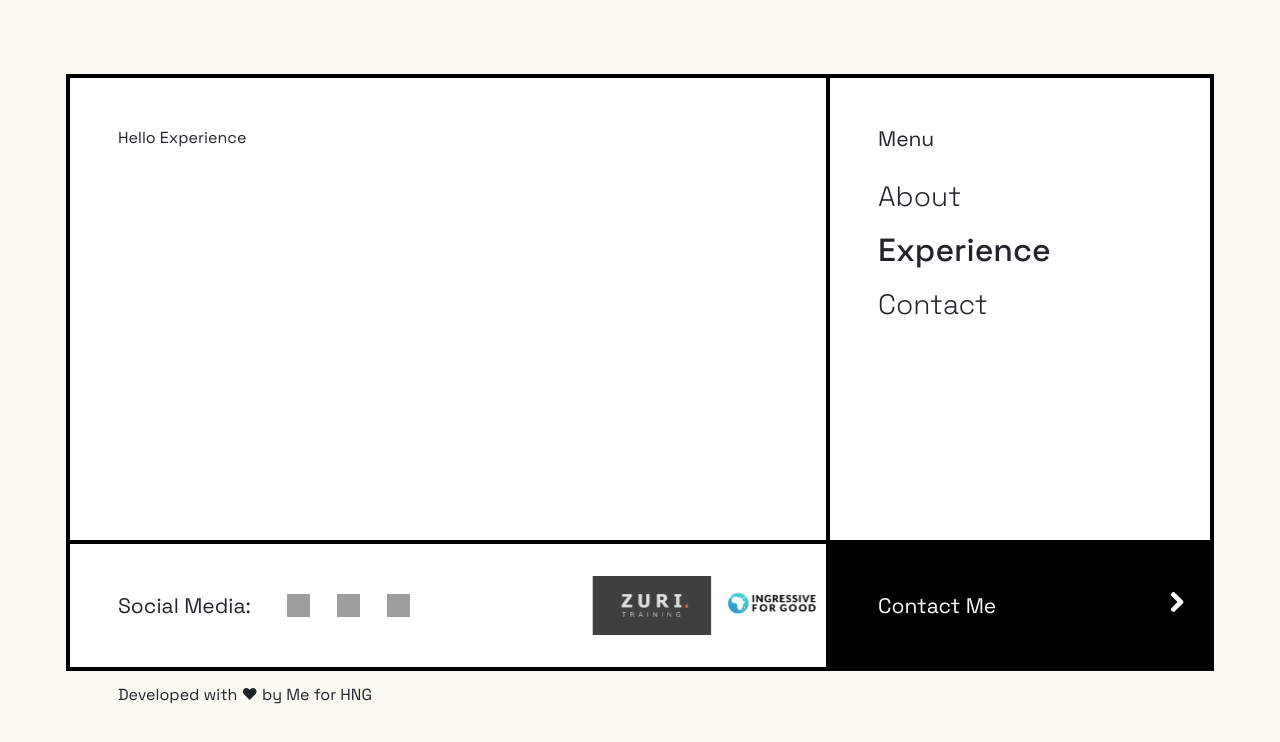
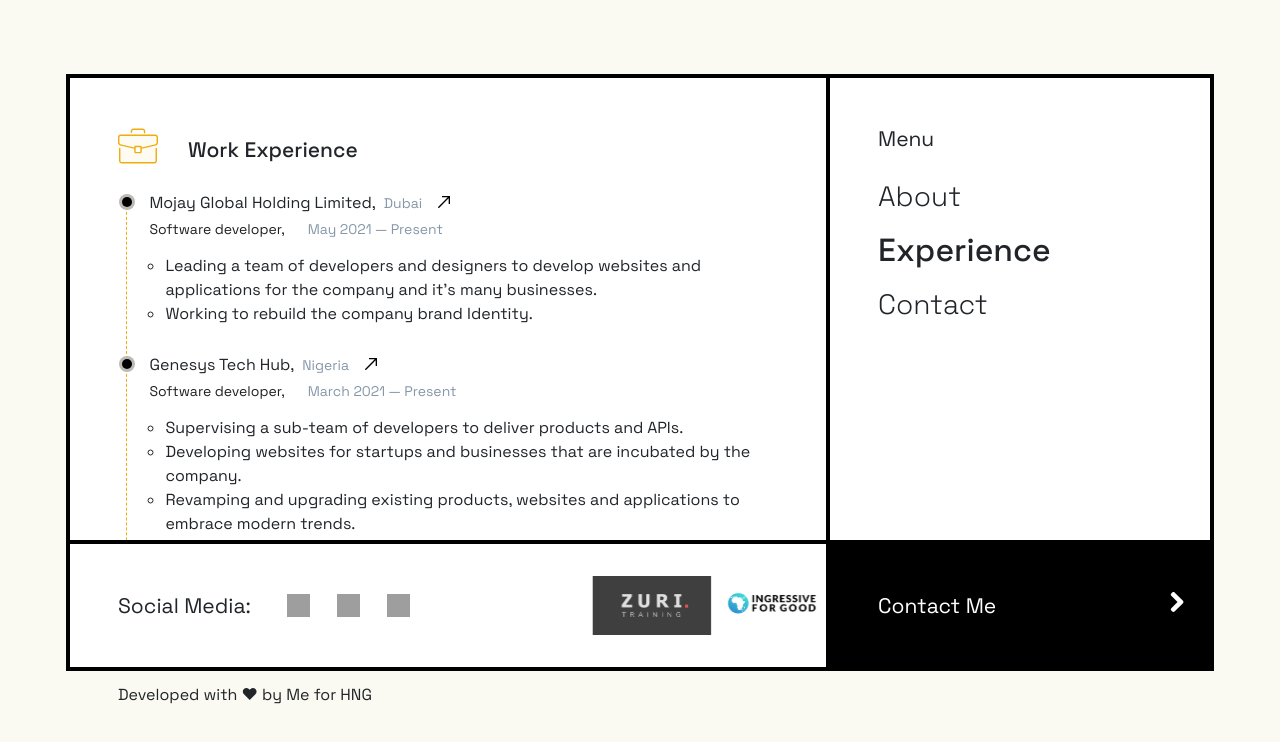
Before and after one commit to Davien21/simple-resume, a Next.js app: page /experience in a window 1280 px wide. Shown: the top 742 px of the page. Built offline with nearby package versions, Linux system fonts and the light colour scheme; grey boxes are pictures that could not be loaded.

Commit message:
add work history content

```diff
--- a/pages/experience.jsx
+++ b/pages/experience.jsx
@@ -1,7 +1,129 @@
 import React from "react";
+import Image from "next/image";
+import { experienceIcon } from "../images";
+import ExternalLink from "./../components/ExternalLink";
+import RightUpImage from "./../components/icons/rightUp";
 
 function Experience() {
-  return <div>Hello Experience</div>;
+  return (
+    <>
+      <section id="experience-intro">
+        <div className="row align-items-center">
+          <div className="col-auto">
+            <Image alt="" src={experienceIcon} width={40} height={40} />
+          </div>
+          <div className="col-auto">
+            <p className="title m-0 semi-bold">Work Experience</p>
+          </div>
+        </div>
+      </section>
+      <section id="work-timeline" className="mt-4 px-2">
+        <article className="timeline-item">
+          <header>
+            <ExternalLink href="https://mojay.com" className="article-title">
+              <span className="">Mojay Global Holding Limited,</span>
+              <span className="pl-2 pr-3 location">Dubai</span>
+              <RightUpImage />
+            </ExternalLink>
+            <div className="meta-info row mt-1">
+              <span className="col-auto pr-2 role">Software developer,</span>
+              <span className="col-auto period">May 2021 — Present</span>
+            </div>
+          </header>
+          <ul className="description">
+            <li>
+              Leading a team of developers and designers to develop websites and
+              applications for the company and {"it's"} many businesses.
+            </li>
+            <li>Working to rebuild the company brand Identity. </li>
+          </ul>
+        </article>
+        <article className="timeline-item">
+          <header>
+            <ExternalLink
+              href="https://genesystechhub.com"
+              className="article-title"
+            >
+              <span className="">Genesys Tech Hub,</span>
+              <span className="pl-2 pr-3 location">Nigeria</span>
+
+              <RightUpImage />
+            </ExternalLink>
+            <div className="meta-info row mt-1">
+              <span className="col-auto pr-2 role">Software developer,</span>
+              <span className="col-auto period">March 2021 — Present</span>
+            </div>
+          </header>
+          <ul className="description">
+            <li>
+              Supervising a sub-team of developers to deliver products and APIs.
+            </li>
+            <li>
+              Developing websites for startups and businesses that are incubated
+              by the company.
+            </li>
+            <li>
+              Revamping and upgrading existing products, websites and
+              applications to embrace modern trends.
+            </li>
+          </ul>
+          <p className="description"></p>
+        </article>
+        <article className="timeline-item">
+          <header>
+            <ExternalLink href="https://upwork.com" className="article-title">
+              <span className="">Upwork,</span>
+              <span className="pl-2 pr-3 location">USA</span>
+
+              <RightUpImage />
+            </ExternalLink>
+            <div className="meta-info row mt-1">
+              <span className="col-auto pr-2 role">
+                Freelance Software developer,
+              </span>
+              <span className="col-auto period">July 2020 — Present</span>
+            </div>
+          </header>
+          <ul className="description">
+            <li>Developing websites for businesses and companies</li>
+            <li>Fixing bugs, and solving problems for happy clients.</li>
+            <li>
+              Improving user experience on applications for interested clients
+            </li>
+          </ul>
+          <p className="description"></p>
+        </article>
+        <article className="timeline-item">
+          <header>
+            <ExternalLink
+              href="https://oluakainstitute.edu.ng"
+              className="article-title"
+            >
+              <span className="">Oluaka Institute,</span>
+              <span className="pl-2 pr-3 location">Nigeria</span>
+
+              <RightUpImage />
+            </ExternalLink>
+            <div className="meta-info row mt-1">
+              <span className="col-auto pr-2 role">
+                Junior Fullstack developer,
+              </span>
+              <span className="col-auto period">
+                June 2018 — June 2020
+              </span>
+            </div>
+          </header>
+          <ul className="description">
+            <li>Developed websites to raise revenue for the company.</li>
+            <li>
+              Worked with a team to build and maintain websites and applications
+              for the Imo State Government
+            </li>
+          </ul>
+        </article>
+      </section>
+    </>
+  );
 }
 
 export default Experience;
```
